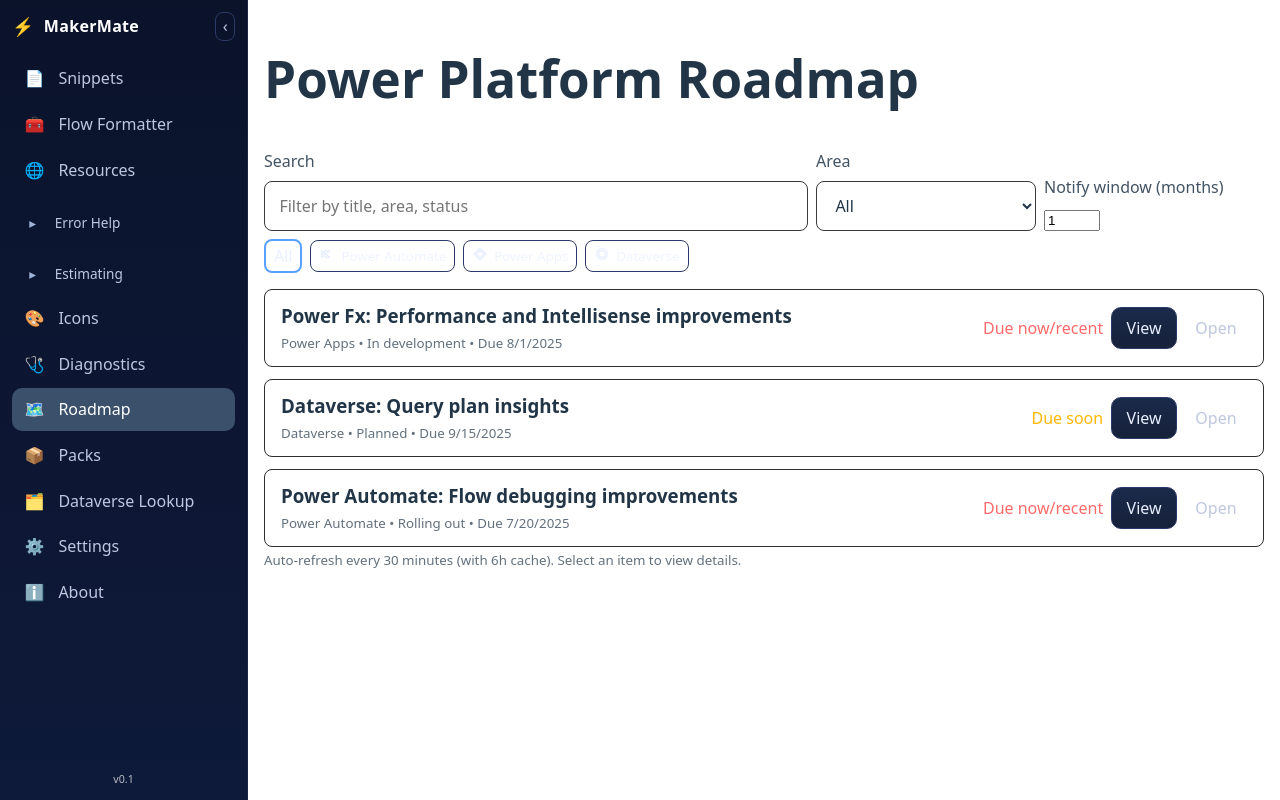
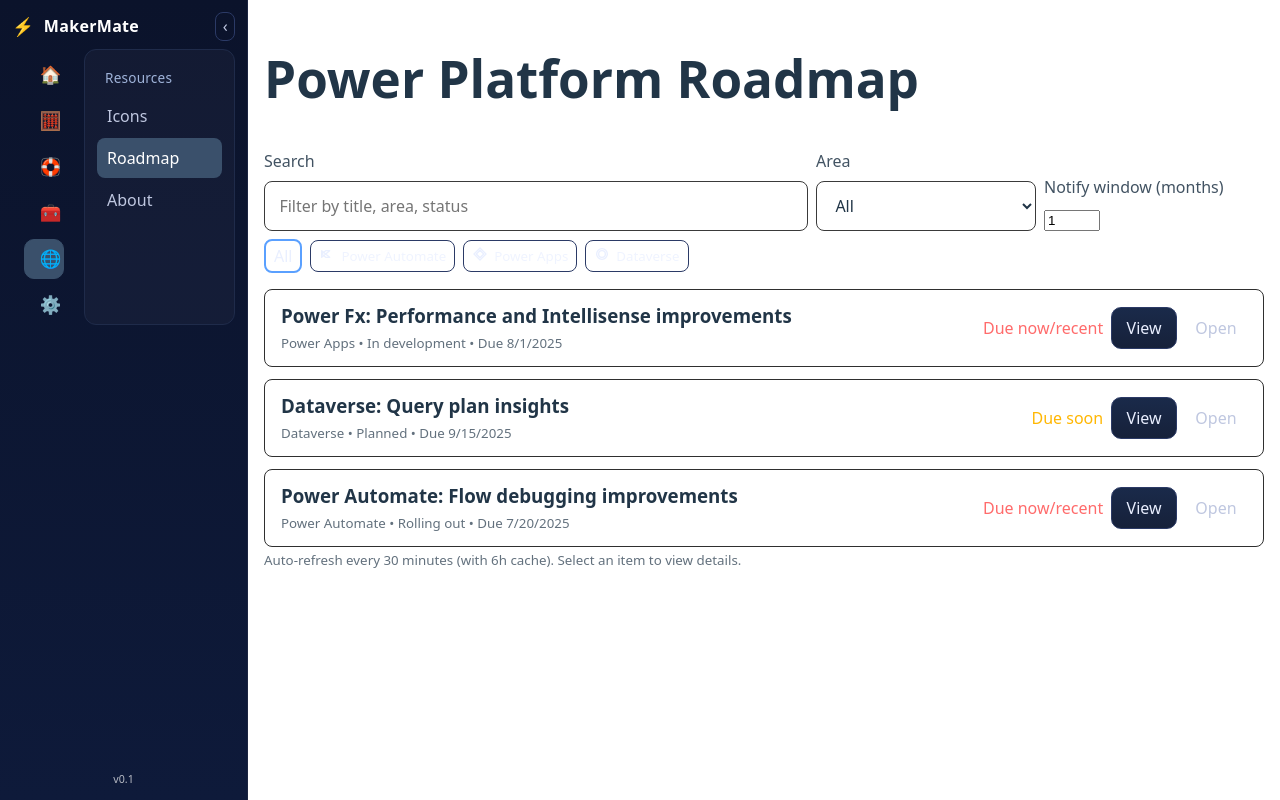
Before and after one commit to eek2020/PowerPlatformCompanion, a React (Vite) app in the folder web/: page /roadmap in a window 1280 px wide. Built offline with nearby package versions, Linux system fonts and the light colour scheme.

Commit message:
Nav: refactor to two-panel layout (icon rail + context panel); map routes to sections; spacing polished; Diagnostics under Error Help.

```diff
--- a/web/src/components/NavBar.css
+++ b/web/src/components/NavBar.css
@@ -39,6 +39,21 @@
 .nav__label { white-space: nowrap; }
 .sidebar.collapsed .nav__label { opacity: 0; width: 0; overflow: hidden; }
 
+/* Two-panel layout */
+.sidebar__container { display: grid; grid-template-columns: 64px 1fr; gap: 0.5rem; align-items: stretch; }
+.sidebar__rail { display: grid; grid-auto-rows: 40px; align-content: start; gap: 6px; padding-top: 6px; }
+.rail__btn { display: grid; place-items: center; width: 40px; height: 40px; margin: 0 auto; border-radius: 10px; background: transparent; border: 1px solid transparent; color: #bfc7e0; cursor: pointer; }
+.rail__btn:hover { background: #16213a; color: #fff; border-color: #2b3a66; }
+.rail__btn.active { background: #3a506b; color: #fff; border-color: #3a506b; }
+.rail__icon { font-size: 1.1rem; line-height: 1; }
+
+.sidebar__panel { background: rgba(255,255,255,0.03); border: 1px solid #1f2b4a; border-radius: 12px; padding: 8px; overflow: auto; }
+.panel__list { list-style: none; margin: 0; padding: 4px; display: grid; gap: 2px; }
+.panel__title { padding: 6px 8px; color: #9fb3d9; font-size: 0.85rem; letter-spacing: 0.2px; }
+.panel__item { display: block; color: #bfc7e0; text-decoration: none; padding: 8px 10px; border-radius: 8px; transition: background 120ms ease, color 120ms ease; }
+.panel__item:hover { background: #16213a; color: #fff; }
+.panel__item.active { background: #3a506b; color: #fff; }
+
 .sidebar__footer { margin-top: auto; opacity: 0.7; font-size: 0.8rem; text-align: center; }
 
 /* Responsive: auto-collapse sidebar on small screens */
--- a/web/src/components/NavBar.tsx
+++ b/web/src/components/NavBar.tsx
@@ -1,11 +1,24 @@
-import { useEffect, useState } from 'react'
-import { Link, NavLink } from 'react-router-dom'
+import { useEffect, useMemo, useState } from 'react'
+import { Link, NavLink, useLocation } from 'react-router-dom'
 import './NavBar.css'
 
 export default function NavBar() {
   const [collapsed, setCollapsed] = useState(false)
-  const [estimatingOpen, setEstimatingOpen] = useState(false)
-  const [errorHelpOpen, setErrorHelpOpen] = useState(false)
+  const location = useLocation()
+
+  type RailKey = 'home' | 'estimating' | 'error' | 'tools' | 'resources' | 'settings'
+  const routeRail: RailKey = useMemo(() => {
+    const p = location.pathname
+    if (p.startsWith('/planning') || p.startsWith('/licensing')) return 'estimating'
+    if (p.startsWith('/expression') || p.startsWith('/delegation') || p.startsWith('/diagnostics')) return 'error'
+    if (p.startsWith('/snippets') || p.startsWith('/formatter') || p.startsWith('/dataverse') || p.startsWith('/packs')) return 'tools'
+    if (p.startsWith('/icons') || p.startsWith('/roadmap') || p.startsWith('/about')) return 'resources'
+    if (p.startsWith('/settings')) return 'settings'
+    return 'home'
+  }, [location.pathname])
+
+  const [activeRail, setActiveRail] = useState<RailKey>('home')
+  useEffect(() => { setActiveRail(routeRail) }, [routeRail])
 
   useEffect(() => {
     const cls = 'sidebar-collapsed'
@@ -30,130 +43,77 @@
           {collapsed ? '›' : '‹'}
         </button>
       </div>
-      <nav className="sidebar__nav" role="navigation" aria-label="Primary" id="primary-navigation">
-        <ul className="nav__list">
-          <li>
-            <NavLink to="/snippets" className={({ isActive }) => isActive ? 'nav__item active' : 'nav__item'}>
-              <span className="nav__icon">📄</span>
-              <span className="nav__label">Snippets</span>
-            </NavLink>
-          </li>
-          <li>
-            <NavLink to="/formatter" className={({ isActive }) => isActive ? 'nav__item active' : 'nav__item'}>
-              <span className="nav__icon">🧰</span>
-              <span className="nav__label">Flow Formatter</span>
-            </NavLink>
-          </li>
-          <li>
-            <NavLink to="/resources" className={({ isActive }) => isActive ? 'nav__item active' : 'nav__item'}>
-              <span className="nav__icon">🌐</span>
-              <span className="nav__label">Resources</span>
-            </NavLink>
-          </li>
-          <li className="nav__section" aria-label="Error Help">
-            <button
-              className="nav__section__toggle"
-              aria-expanded={errorHelpOpen}
-              aria-controls="error-help-group"
-              onClick={() => setErrorHelpOpen(v => !v)}
-            >
-              <span className="nav__icon caret">{errorHelpOpen ? '▾' : '▸'}</span>
-              <span>Error Help</span>
-            </button>
-          </li>
-          {errorHelpOpen && (
-            <>
-              <li>
-                <NavLink to="/expression" className={({ isActive }) => isActive ? 'nav__item active' : 'nav__item'}>
-                  <span className="nav__icon">🧪</span>
-                  <span className="nav__label">Expression Tester</span>
-                </NavLink>
-              </li>
-              <li>
-                <NavLink to="/delegation" className={({ isActive }) => isActive ? 'nav__item active' : 'nav__item'}>
-                  <span className="nav__icon">🔍</span>
-                  <span className="nav__label">Delegation Check</span>
-                </NavLink>
-              </li>
-              <li>
-                <NavLink to="/diagnostics" className={({ isActive }) => isActive ? 'nav__item active' : 'nav__item'}>
-                  <span className="nav__icon">🩺</span>
-                  <span className="nav__label">Diagnostics</span>
-                </NavLink>
-              </li>
-            </>
-          )}
-          <li className="nav__section" aria-label="Estimating">
-            <button
-              className="nav__section__toggle"
-              aria-expanded={estimatingOpen}
-              aria-controls="estimating-group"
-              onClick={() => setEstimatingOpen(v => !v)}
-            >
-              <span className="nav__icon caret">{estimatingOpen ? '▾' : '▸'}</span>
-              <span>Estimating</span>
-            </button>
-          </li>
-          {estimatingOpen && (
-            <>
-              <li>
-                <NavLink to="/planning" className={({ isActive }) => isActive ? 'nav__item active' : 'nav__item'}>
-                  <span className="nav__icon">🗓️</span>
-                  <span className="nav__label">Planning</span>
-                </NavLink>
-              </li>
-              <li>
-                <NavLink to="/licensing" className={({ isActive }) => isActive ? 'nav__item active' : 'nav__item'}>
-                  <span className="nav__icon">🧾</span>
-                  <span className="nav__label">Licensing</span>
-                </NavLink>
-              </li>
-            </>
-          )}
-          <li>
-            <NavLink to="/icons" className={({ isActive }) => isActive ? 'nav__item active' : 'nav__item'}>
-              <span className="nav__icon">🎨</span>
-              <span className="nav__label">Icons</span>
-            </NavLink>
-          </li>
-          <li>
-            <NavLink to="/diagnostics" className={({ isActive }) => isActive ? 'nav__item active' : 'nav__item'}>
-              <span className="nav__icon">🩺</span>
-              <span className="nav__label">Diagnostics</span>
-            </NavLink>
-          </li>
-          <li>
-            <NavLink to="/roadmap" className={({ isActive }) => isActive ? 'nav__item active' : 'nav__item'}>
-              <span className="nav__icon">🗺️</span>
-              <span className="nav__label">Roadmap</span>
-            </NavLink>
-          </li>
-          <li>
-            <NavLink to="/packs" className={({ isActive }) => isActive ? 'nav__item active' : 'nav__item'}>
-              <span className="nav__icon">📦</span>
-              <span className="nav__label">Packs</span>
-            </NavLink>
-          </li>
-          <li>
-            <NavLink to="/dataverse" className={({ isActive }) => isActive ? 'nav__item active' : 'nav__item'}>
-              <span className="nav__icon">🗂️</span>
-              <span className="nav__label">Dataverse Lookup</span>
-            </NavLink>
-          </li>
-          <li>
-            <NavLink to="/settings" className={({ isActive }) => isActive ? 'nav__item active' : 'nav__item'}>
-              <span className="nav__icon">⚙️</span>
-              <span className="nav__label">Settings</span>
-            </NavLink>
-          </li>
-          <li>
-            <NavLink to="/about" className={({ isActive }) => isActive ? 'nav__item active' : 'nav__item'}>
-              <span className="nav__icon">ℹ️</span>
-              <span className="nav__label">About</span>
-            </NavLink>
-          </li>
-        </ul>
-      </nav>
+      <div className="sidebar__container">
+        <aside className="sidebar__rail" aria-label="Primary sections">
+          <button className={activeRail==='home'? 'rail__btn active':'rail__btn'} onClick={() => setActiveRail('home')} aria-label="Home">
+            <span className="rail__icon">🏠</span>
+          </button>
+          <button className={activeRail==='estimating'? 'rail__btn active':'rail__btn'} onClick={() => setActiveRail('estimating')} aria-label="Estimating">
+            <span className="rail__icon">🧮</span>
+          </button>
+          <button className={activeRail==='error'? 'rail__btn active':'rail__btn'} onClick={() => setActiveRail('error')} aria-label="Error Help">
+            <span className="rail__icon">🛟</span>
+          </button>
+          <button className={activeRail==='tools'? 'rail__btn active':'rail__btn'} onClick={() => setActiveRail('tools')} aria-label="Tools">
+            <span className="rail__icon">🧰</span>
+          </button>
+          <button className={activeRail==='resources'? 'rail__btn active':'rail__btn'} onClick={() => setActiveRail('resources')} aria-label="Resources">
+            <span className="rail__icon">🌐</span>
+          </button>
+          <button className={activeRail==='settings'? 'rail__btn active':'rail__btn'} onClick={() => setActiveRail('settings')} aria-label="Settings">
+            <span className="rail__icon">⚙️</span>
+          </button>
+        </aside>
+        {!collapsed && (
+          <nav className="sidebar__panel" role="navigation" aria-label="Primary" id="primary-navigation">
+            {activeRail === 'home' && (
+              <ul className="panel__list">
+                <li className="panel__title">Home</li>
+                <li><NavLink to="/" className={({isActive}) => isActive? 'panel__item active':'panel__item'}>Dashboard</NavLink></li>
+                <li><NavLink to="/about" className={({isActive}) => isActive? 'panel__item active':'panel__item'}>About</NavLink></li>
+              </ul>
+            )}
+            {activeRail === 'estimating' && (
+              <ul className="panel__list">
+                <li className="panel__title">Estimating</li>
+                <li><NavLink to="/planning" className={({isActive}) => isActive? 'panel__item active':'panel__item'}>Planning</NavLink></li>
+                <li><NavLink to="/licensing" className={({isActive}) => isActive? 'panel__item active':'panel__item'}>Licensing</NavLink></li>
+              </ul>
+            )}
+            {activeRail === 'error' && (
+              <ul className="panel__list">
+                <li className="panel__title">Error Help</li>
+                <li><NavLink to="/expression" className={({isActive}) => isActive? 'panel__item active':'panel__item'}>Expression Tester</NavLink></li>
+                <li><NavLink to="/delegation" className={({isActive}) => isActive? 'panel__item active':'panel__item'}>Delegation Check</NavLink></li>
+                <li><NavLink to="/diagnostics" className={({isActive}) => isActive? 'panel__item active':'panel__item'}>Diagnostics</NavLink></li>
+              </ul>
+            )}
+            {activeRail === 'tools' && (
+              <ul className="panel__list">
+                <li className="panel__title">Tools</li>
+                <li><NavLink to="/snippets" className={({isActive}) => isActive? 'panel__item active':'panel__item'}>Snippets</NavLink></li>
+                <li><NavLink to="/formatter" className={({isActive}) => isActive? 'panel__item active':'panel__item'}>Flow Formatter</NavLink></li>
+                <li><NavLink to="/dataverse" className={({isActive}) => isActive? 'panel__item active':'panel__item'}>Dataverse Lookup</NavLink></li>
+                <li><NavLink to="/packs" className={({isActive}) => isActive? 'panel__item active':'panel__item'}>Packs</NavLink></li>
+              </ul>
+            )}
+            {activeRail === 'resources' && (
+              <ul className="panel__list">
+                <li className="panel__title">Resources</li>
+                <li><NavLink to="/icons" className={({isActive}) => isActive? 'panel__item active':'panel__item'}>Icons</NavLink></li>
+                <li><NavLink to="/roadmap" className={({isActive}) => isActive? 'panel__item active':'panel__item'}>Roadmap</NavLink></li>
+                <li><NavLink to="/about" className={({isActive}) => isActive? 'panel__item active':'panel__item'}>About</NavLink></li>
+              </ul>
+            )}
+            {activeRail === 'settings' && (
+              <ul className="panel__list">
+                <li className="panel__title">Settings</li>
+                <li><NavLink to="/settings" className={({isActive}) => isActive? 'panel__item active':'panel__item'}>General</NavLink></li>
+              </ul>
+            )}
+          </nav>
+        )}
+      </div>
       <div className="sidebar__footer">
         <small>v0.1</small>
       </div>
```
